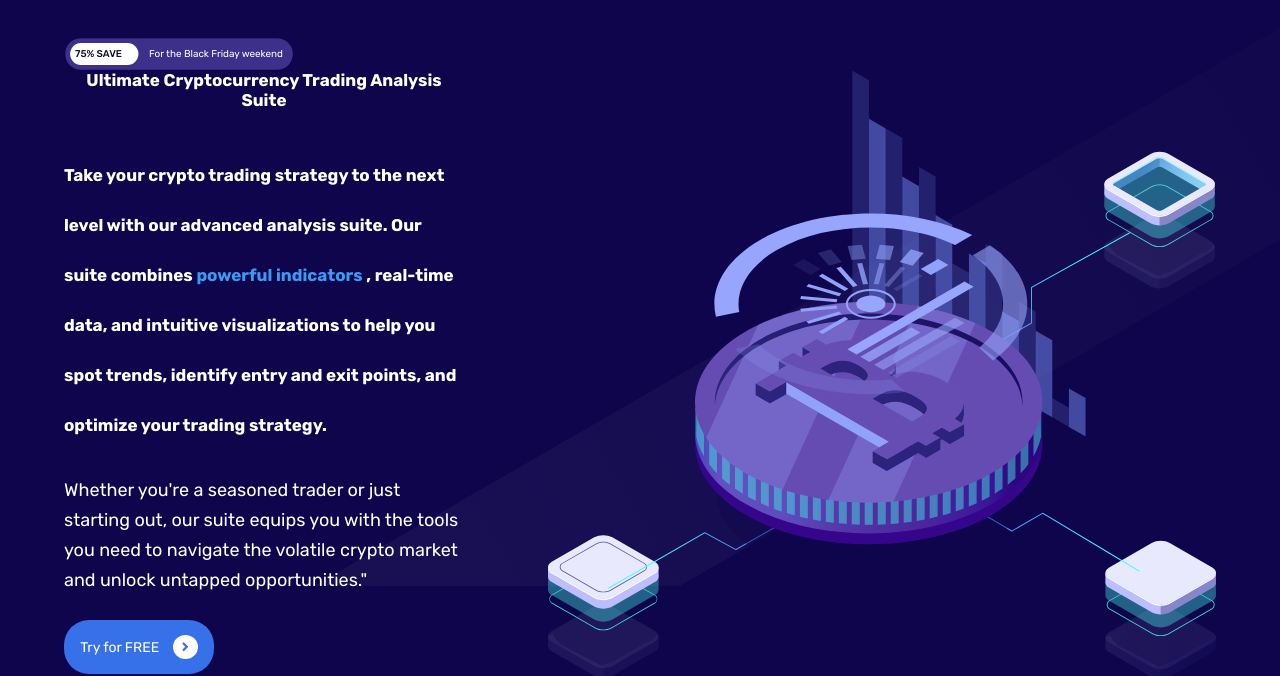
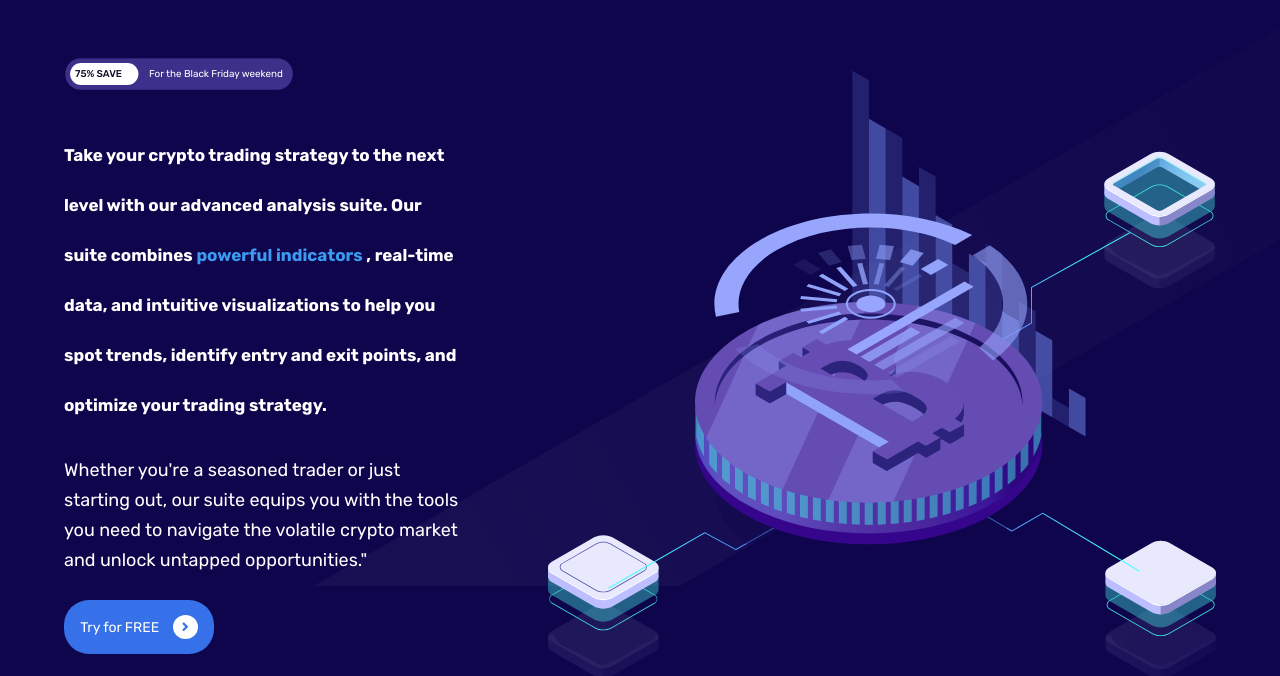
Before and after one commit to demoreon/uctas, a plain HTML site: page index.html in a window 1280 px wide. Shown: the part 137-813 px from the top of the page. Drawn offline with nearby package versions, Linux system fonts and the light colour scheme; files that its build step writes are made by us from their sources.

Commit message:
Update index.html

```diff
--- a/index.html
+++ b/index.html
@@ -30,13 +30,7 @@
                   .main-header-content-principal__title {
                 font-size: 17px; /* Adjust the value to your desired size */
                       }
-          .header-name {
-        text-align: center;
-    }
-           .header-name__title {
-        font-size: 17px; /* Adjust the font size as per your preference */
-    }
-                    </style>
+    </style>
 </head>
 
 <body>
@@ -74,9 +68,6 @@
                             <span class="discount-section__discount">75% SAVE</span>
                             <span class="discount-section__description">For the Black Friday weekend</span>
                         </div>
-                         <div class="header-name">
-                        <h1 class="header-name__title">Ultimate Cryptocurrency Trading Analysis Suite</h1>
-                           </div>
                         <h1 class="main-header-content-principal__title">
                             Take your crypto trading strategy to the next level with our advanced analysis suite.
                             Our suite combines  <span> powerful indicators </span>, real-time data, and intuitive visualizations to help you spot trends, identify entry and exit points, and optimize your trading strategy.
```
